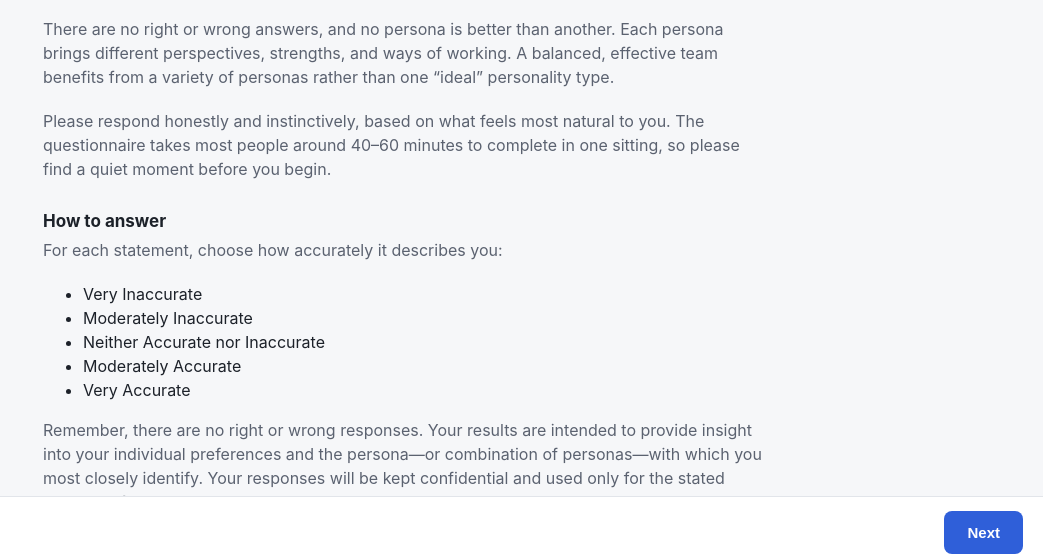
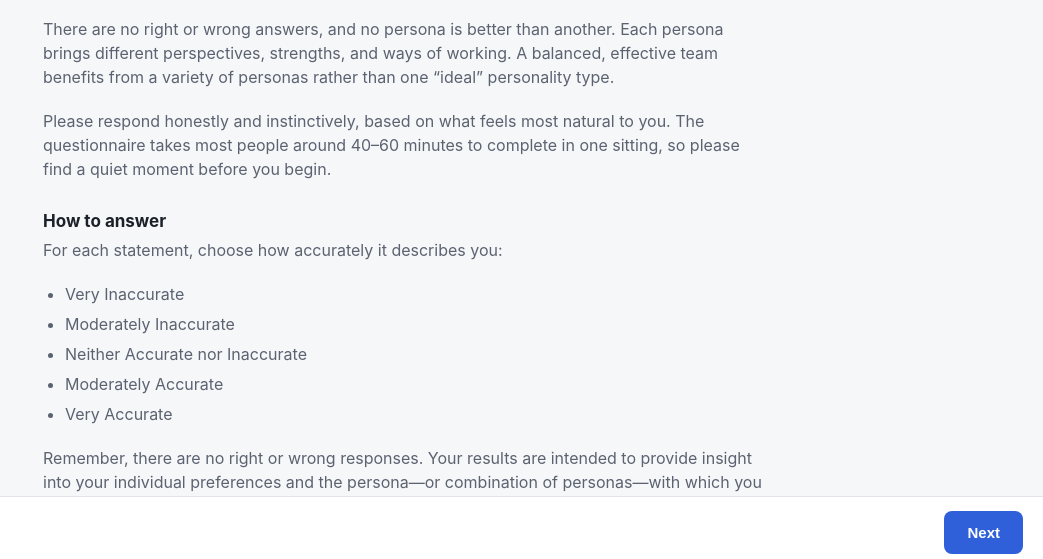
Before and after one commit to brandonraeburn/personality-assessment-site, a plain HTML site: page index.html in a window 1280 px wide. Shown: the part 232-791 px from the top of the page, without its empty margins (237-1280 px from the left). Drawn offline with Linux system fonts and the light colour scheme.

Commit message:
Update style.cssAdd styling for landing page bullet list

```diff
--- a/style.css
+++ b/style.css
@@ -107,6 +107,15 @@ html, body {
 .lede {
   color: var(--color-text-muted);
   margin: 0 0 20px;
+}
+.lede-list {
+  color: var(--color-text-muted);
+  margin: 0 0 20px;
+  padding-left: 22px;
+}
+
+.lede-list li {
+  margin-bottom: 6px;
 }
 
 .card {
```
